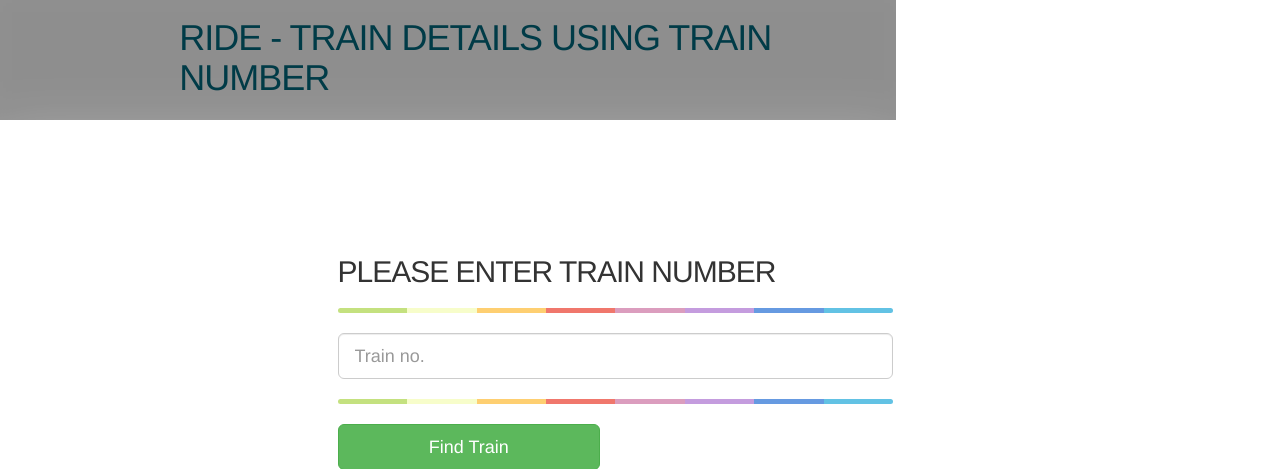
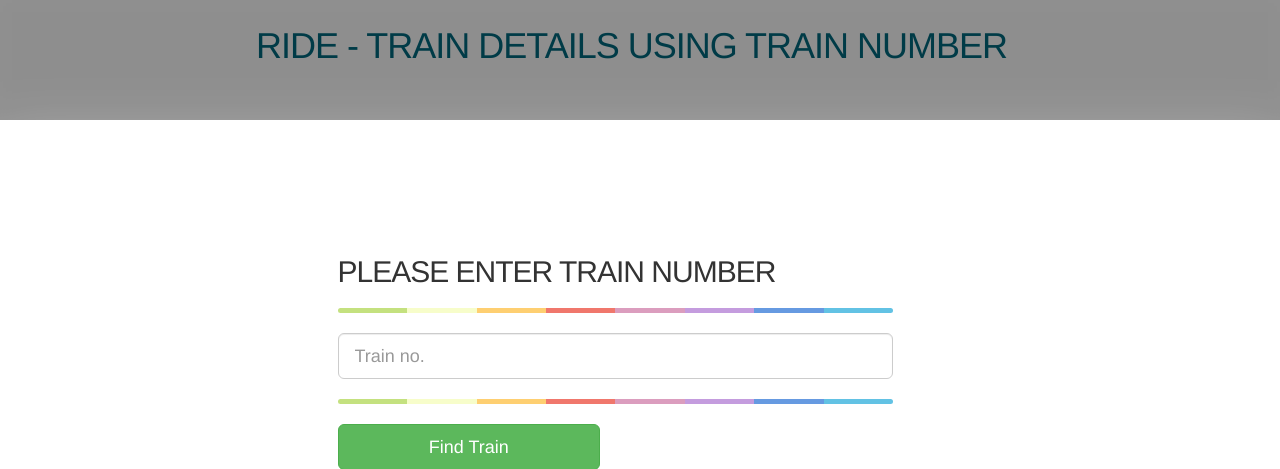
Before and after one commit to mohit741/Githeat_RIDE, a Django app: page / in a window 1280 px wide. Shown: the top 469 px of the page. Run offline with Django 3.2, Linux system fonts and the light colour scheme; some libraries are stand-ins or nearby versions.

Commit message:
Fixed header width

```diff
--- a/static/css/base_style.css
+++ b/static/css/base_style.css
@@ -125,7 +125,7 @@ ul {
     position: absolute;
     left: 0;
     top: 0;
-    width: 70%;
+    width: 500px;
     height: 150px;
     background: #ccc;
     z-index: -1;
--- a/templates/base.html
+++ b/templates/base.html
@@ -13,7 +13,7 @@
 </head>
 <body>
 <header>
-    <div id="bg1" style="height: 120px">
+    <div id="bg1" style="height: 120px; width:100%">
         <p>
         <h1  class="header " style ="margin-left: 20%; margin-top: 2%; color: #003B47">RIDE - Train details using train number</h1>
         </p>
```
Also changed, not shown: 1 other file.
